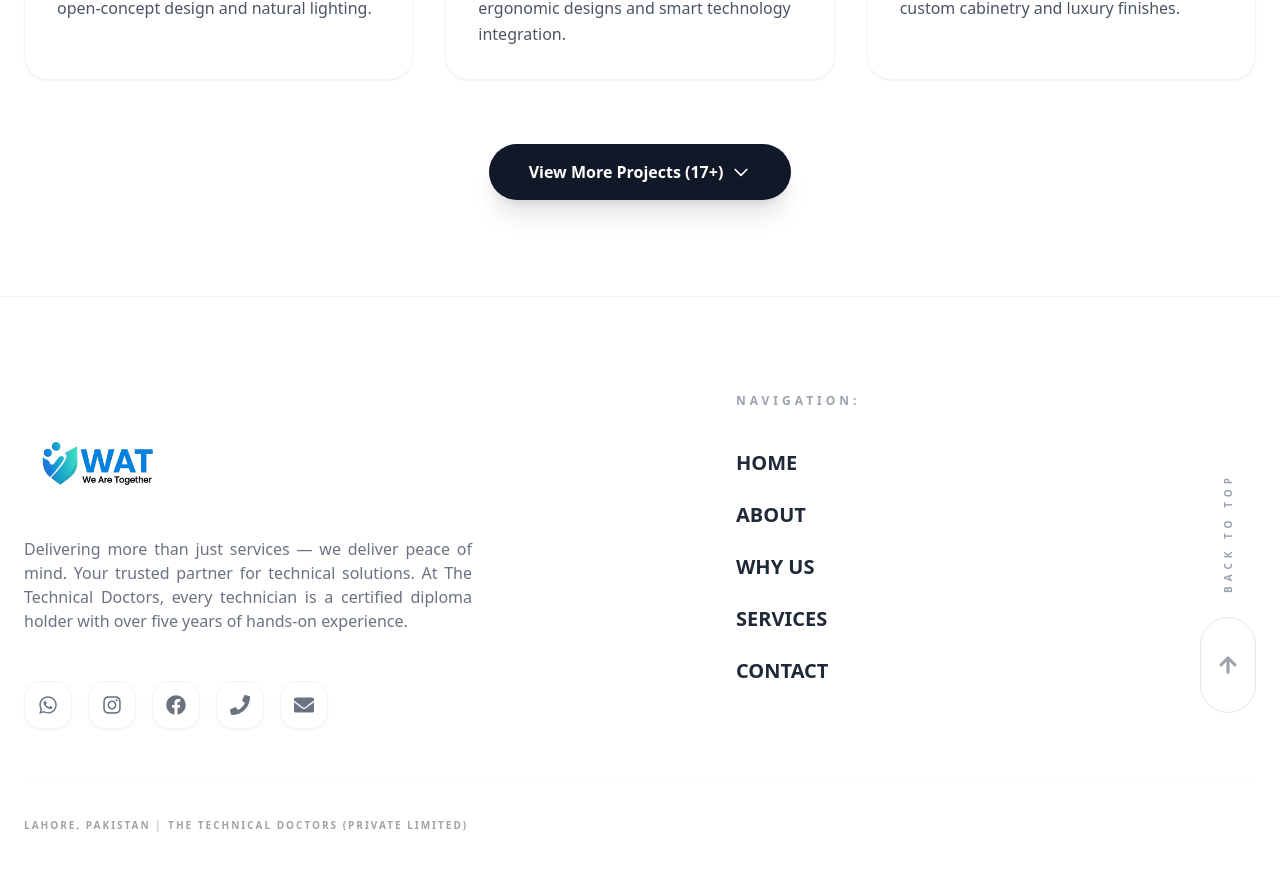
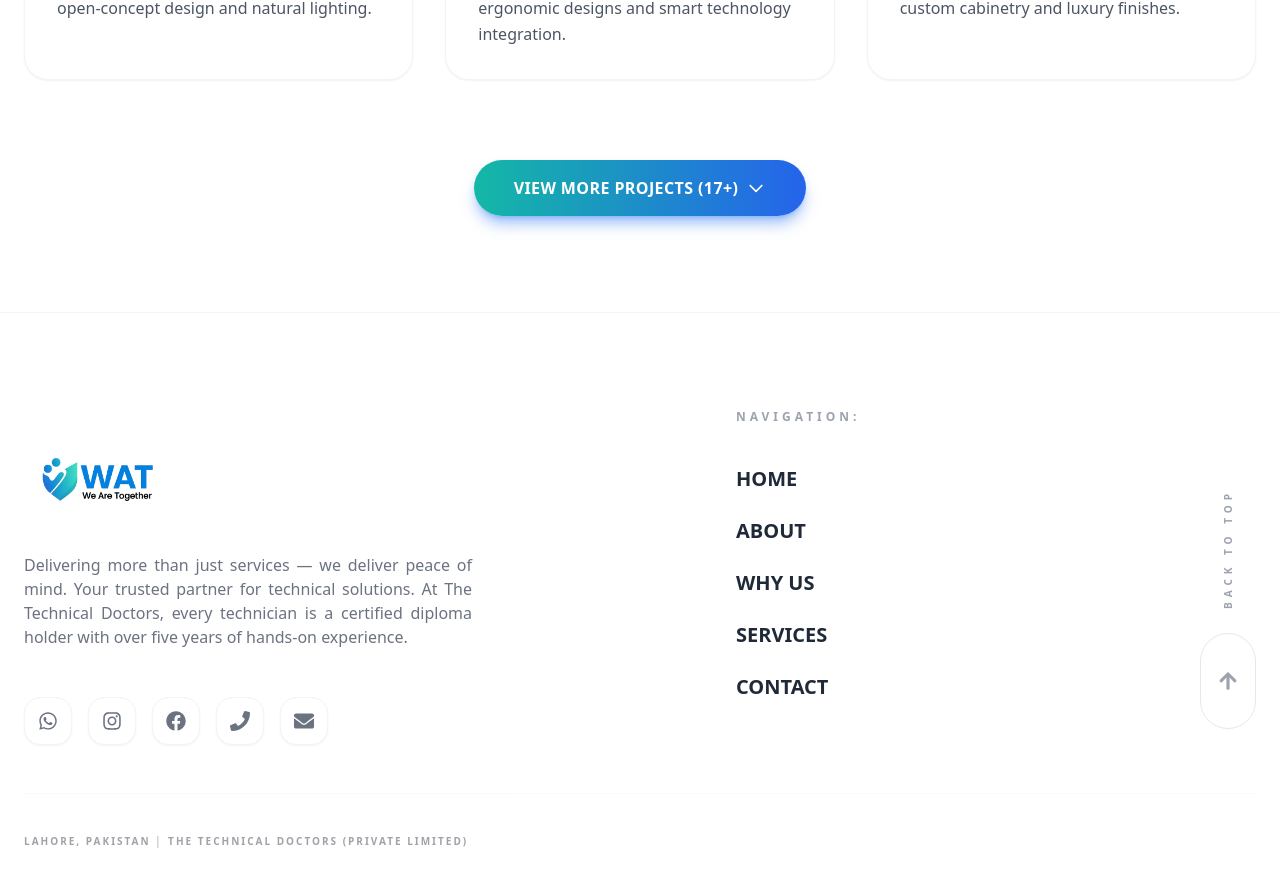
Before and after one commit to codewith-adnan/wearethogether, a React (Vite) app: page / in a window 1280 px wide. Shown: the part 5930-6815 px from the top of the page. Built offline with nearby package versions, Linux system fonts and the light colour scheme.

Commit message:
add gradeint in all headings

```diff
--- a/src/components/Work.jsx
+++ b/src/components/Work.jsx
@@ -1,5 +1,6 @@
 import React, { useState } from 'react';
 import { motion, AnimatePresence } from 'framer-motion';
+import MagneticButton from './MagneticButton';
 
 const workProjects = [
   { id: 1, image: '/1.jpeg', title: 'Modern Living Space', description: 'A complete interior renovation focusing on open-concept design and natural lighting.' },
@@ -115,17 +116,18 @@ const Work = () => {
         <motion.div
           initial={{ opacity: 0 }}
           whileInView={{ opacity: 1 }}
-          className="mt-16 text-center"
+          className="mt-20 text-center flex justify-center"
         >
+          <MagneticButton distance={0.5}>
             <button
               onClick={() => setShowAll(!showAll)}
-            className="group relative inline-flex items-center justify-center px-10 py-4 font-bold text-white transition-all duration-200 bg-gray-900 font-pj rounded-full focus:outline-none focus:ring-2 focus:ring-offset-2 focus:ring-gray-900 hover:bg-blue-600 shadow-xl"
+              className="px-10 py-4 rounded-full bg-gradient-to-r from-teal-500 to-blue-600 text-white font-bold tracking-wide text-sm md:text-base shadow-lg shadow-blue-500/50 transform transition-all duration-300 hover:scale-105 hover:shadow-blue-500/60 active:scale-95 flex items-center gap-2"
             >
-            <span className="relative">
-              {showAll ? 'View Less Projects' : `View More Projects (${workProjects.length - 3}+)`}
+              <span>
+                {showAll ? 'VIEW LESS' : `VIEW MORE PROJECTS (${workProjects.length - 3}+)`}
               </span>
               <svg
-              className={`ml-2 w-5 h-5 transition-transform duration-300 ${showAll ? 'rotate-180' : ''}`}
+                className={`w-5 h-5 transition-transform duration-300 ${showAll ? 'rotate-180' : ''}`}
                 fill="none"
                 stroke="currentColor"
                 viewBox="0 0 24 24"
@@ -133,7 +135,9 @@ const Work = () => {
                 <path strokeLinecap="round" strokeLinejoin="round" strokeWidth="2" d="M19 9l-7 7-7-7" />
               </svg>
             </button>
+          </MagneticButton>
         </motion.div>
+
       </div>
     </section>
   );
```
Lines whose indentation alone changed are shown as unchanged.
